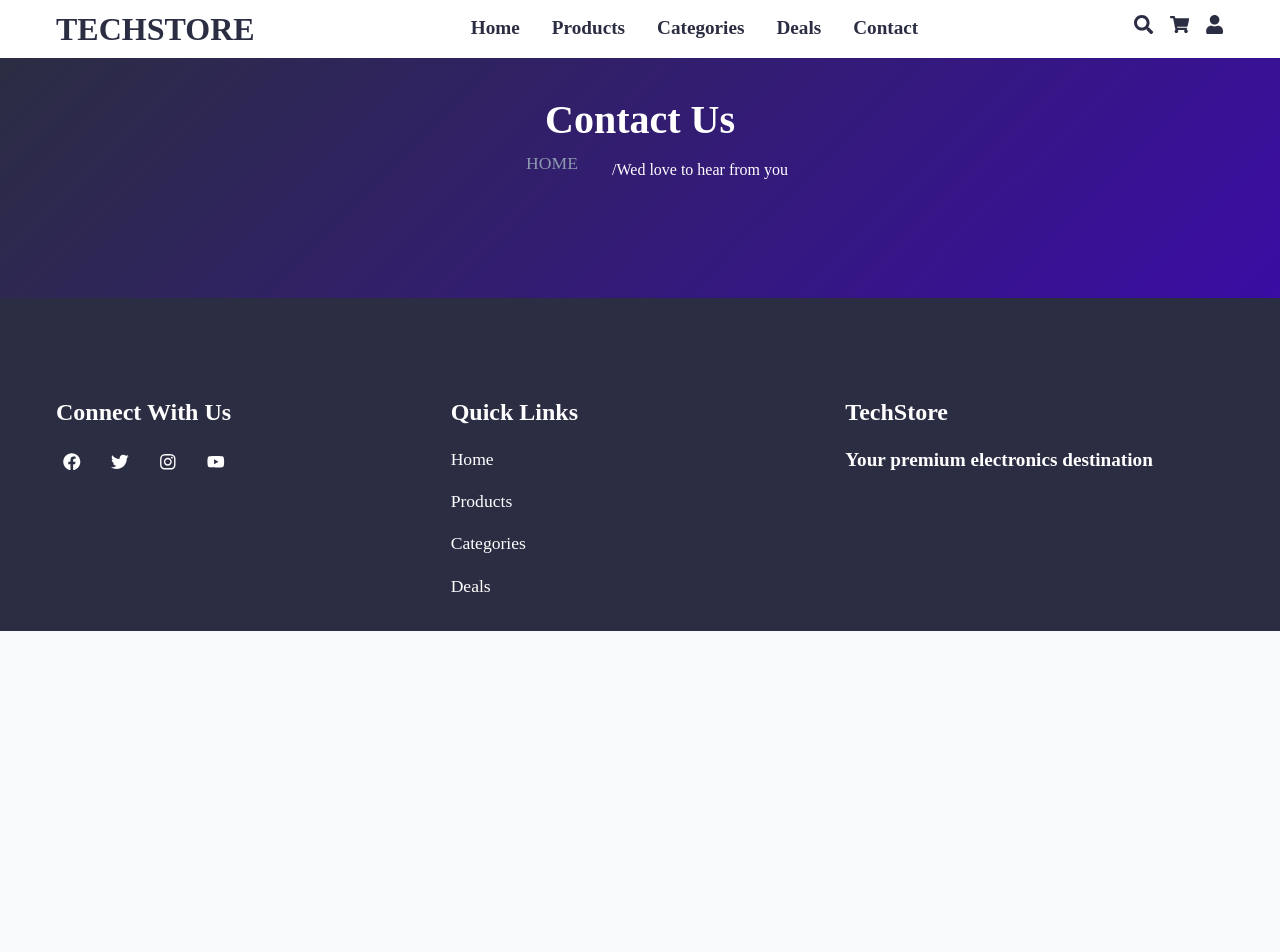
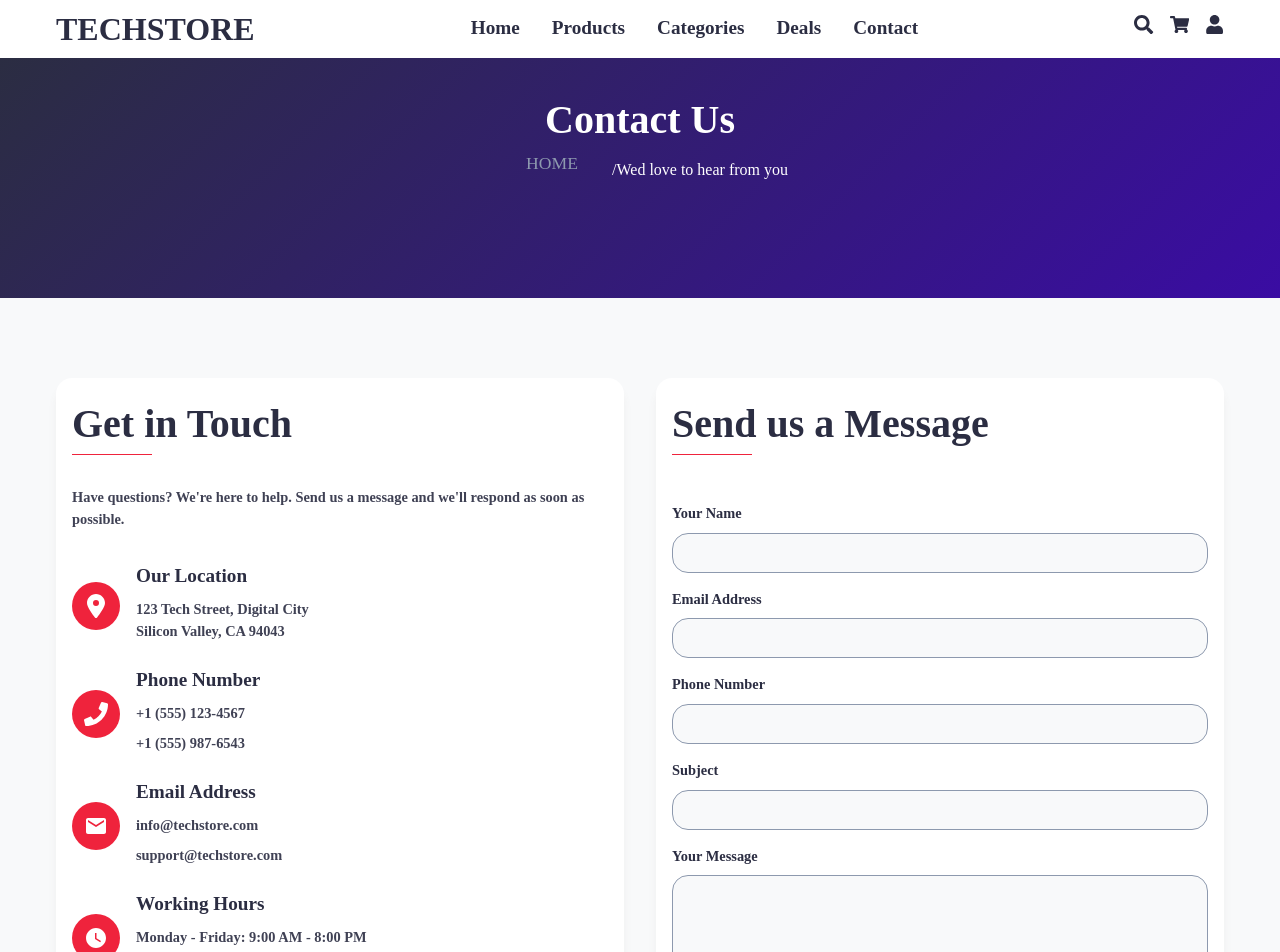
Before and after one commit to mohammadmehdidalvandii/techstore-front-end, a React (Vite) app: page /Contact in a window 1280 px wide. Shown: the top 952 px of the page. Before the commit the page ends 800 px from the top, so only its background shows below. Built offline with nearby package versions, Linux system fonts and the light colour scheme.

Commit message:
create section content fot contact

```diff
--- /dev/null
+++ b/src/components/template/contact/Content/Content.css
@@ -0,0 +1,84 @@
+.content{
+    display: block;
+    width: 100%;
+    margin-block: 5rem;
+}
+
+.grid_content{
+    display: grid;
+    grid-template-columns: repeat(auto-fit , minmax(300px ,1fr));
+    gap: 2rem;
+}
+
+.grid_content .content_box{
+    display: block;
+    padding: 1rem;
+    border-radius: 1rem;
+    background-color: var(--white);
+    box-shadow: 0  10px 8px #efefef ;
+}
+.content_box .content_title{
+    display: block;
+    font-family: var(--font-rubikBlack);
+    font-size: 2.5rem;
+    font-weight: bolder
+}
+
+.content_box .content_title::after{
+    display: block;
+    content: "";
+    width: 5rem;
+    height: 0.1rem;
+    background-color: var(--secondary-color);
+}
+
+.content_box p{
+    display: block;
+    margin-block: 2rem  ;
+    font-family: var(--font-rubikMedium);
+    font-size: 0.9rem;
+    font-weight: 700;
+}
+
+.content_box .items{
+    display: block;
+    margin-bottom: 1rem;
+}
+.content_box .item{
+    display: flex;
+    align-items: center;
+    gap: 1rem;
+    margin-bottom: 1rem;
+}
+
+.content_box .item .icon{
+    display: flex;
+    align-items: center;
+    justify-content: center;
+    width: 3rem;
+    height: 3rem;
+    border-radius: 50%;
+    background-color: var(--secondary-color);
+    font-size: 1.5rem;
+    color: var(--white);
+}
+.content_box .item_content{
+    display: block;
+}
+.content_box .item_content span{
+    display: block;
+    font-family: var(--font-rubikBold);
+    font-size: 1.2rem;
+    font-weight: 900;
+    color: var(--text-color);
+}
+.content_box .item_content p{
+    display: block;
+    margin-block: 0.5rem;
+
+}
+
+.content_box .form{
+    display: block;
+    margin-top: 3rem;
+}
--- /dev/null
+++ b/src/components/template/contact/Content/Content.tsx
@@ -0,0 +1,82 @@
+import React from 'react';
+import './Content.css';
+import { FaLocationDot } from "react-icons/fa6";
+import { FaPhone } from "react-icons/fa";
+import { MdMail , MdWatchLater  } from "react-icons/md";
+
+
+const Content:React.FC = ()=>{
+  return (
+    <section className="content">
+        <div className="container">
+            <div className="grid_content">
+                <div className="content_box">
+                    <h6 className="content_title">Get in Touch</h6>
+                    <p>Have questions? We're here to help. Send us a message and we'll respond as soon as possible.</p>
+                    <ul className="items">
+                        <li className='item'>
+                            <span className="icon"><FaLocationDot/></span>
+                            <div className="item_content">
+                                <span>Our Location</span>
+                                <p>123 Tech Street, Digital City <br/>Silicon Valley, CA 94043</p>
+                            </div>
+                        </li>
+                        <li className='item'>
+                            <span className="icon"><FaPhone/></span>
+                            <div className="item_content">
+                                <span>Phone Number</span>
+                                <p>+1 (555) 123-4567</p>
+                                <p>+1 (555) 987-6543</p>
+                            </div>
+                        </li>
+                        <li className='item'>
+                            <span className="icon"><MdMail/></span>
+                            <div className="item_content">
+                                <span>Email Address</span>
+                                <p>info@techstore.com</p>
+                                <p>support@techstore.com</p>
+                            </div>
+                        </li>
+                        <li className='item'>
+                            <span className="icon"><MdWatchLater/></span>
+                            <div className="item_content">
+                                <span>Working Hours</span>
+                                <p>Monday - Friday: 9:00 AM - 8:00 PM</p>
+                                <p>Saturday: 10:00 AM - 6:00 PM</p>
+                            </div>
+                        </li>
+                    </ul>
+                </div>
+                <div className="content_box">
+                    <h6 className="content_title">Send us a Message</h6>
+                    <form action="#" className="form">
+                        <div className="group_form">
+                            <label htmlFor="" className="label_form">Your Name</label>
+                            <input type="text" className="input_form" />
+                        </div>
+                        <div className="group_form">
+                            <label htmlFor="" className="label_form">Email Address</label>
+                            <input type="text" className="input_form" />
+                        </div>
+                        <div className="group_form">
+                            <label htmlFor="" className="label_form">Phone Number</label>
+                            <input type="text" className="input_form" />
+                        </div>
+                        <div className="group_form">
+                            <label htmlFor="" className="label_form">Subject</label>
+                            <input type="text" className="input_form" />
+                        </div>
+                        <div className="group_form">
+                            <label htmlFor="" className="label_form">Your Message</label>
+                            <textarea  className="text_form" />
+                        </div>
+                        <button className="btn primary ">Send Message</button>
+                    </form>
+                </div>
+            </div>
+        </div>
+    </section>
+  )
+}
+
+export default Content
--- a/src/page/Contact/Contact.tsx
+++ b/src/page/Contact/Contact.tsx
@@ -1,6 +1,7 @@
 import Breadcrumb from '@components/module/Breadcrumb/Breadcrumb'
 import Footer from '@components/module/Footer/Footer'
 import Navbar from '@components/module/Navbar/Navbar'
+import Content from '@components/template/contact/Content/Content'
 import React from 'react'
 
 const Contact:React.FC = ()=>{
@@ -8,6 +9,7 @@ const Contact:React.FC = ()=>{
     <>
     <Navbar/>
     <Breadcrumb title='Contact Us' text='Wed love to hear from you'/>
+    <Content/>
     <Footer/>
     </>
   )
--- a/src/style/main.css
+++ b/src/style/main.css
@@ -114,6 +114,58 @@ body{
     left: 46%;
 }
 
+/* Form Style */
+.form{
+    display: block;
+    width: 100%;
+}
+.group_form{
+    display: block;
+    width: 100%;
+    margin-top: 1rem;
+}
+.label_form{
+    display: block;
+    font-family: var(--font-rubikBold);
+    font-size: 0.9rem;
+    font-weight: 700;
+    margin-bottom: 0.5rem;
+}
+.input_form{
+    display: block;
+    width: 100%;
+    height: 2.5rem;
+    background-color: var(--light-bg);
+    outline: none;
+    border: 1px solid var(--gray);
+    border-radius: 1rem;
+    font-size: 0.9rem;
+    font-weight: 700;
+    padding-inline: 0.4rem;
+}
+.input_form:focus{
+    border-color: var(--secondary-color);
+}
+.text_form{
+       display: block;
+    width: 100%;
+    height: 8rem;
+    background-color: var(--light-bg);
+    outline: none;
+    border: 1px solid var(--gray);
+    border-radius: 1rem;
+    font-size: 0.9rem;
+    font-weight: 700;
+    padding-inline: 0.4rem;
+    padding-top: 0.4rem;
+}
+.text_form:focus{
+    border-color: var(--secondary-color);
+}
+.form button{
+    width: 160px;
+    margin-top: 2rem;
+}
 /* Responsive  Utilities*/
 
 @media (max-width : 1360px) {
```
